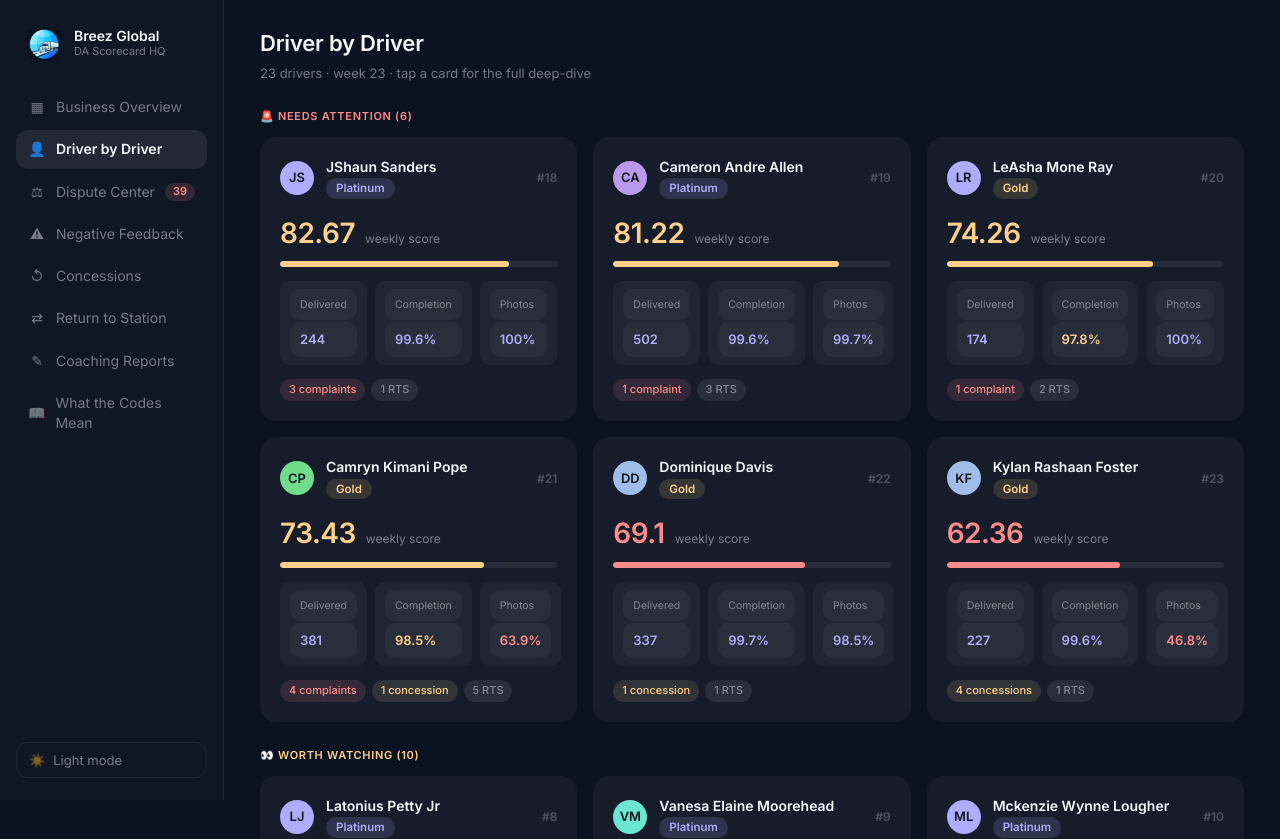
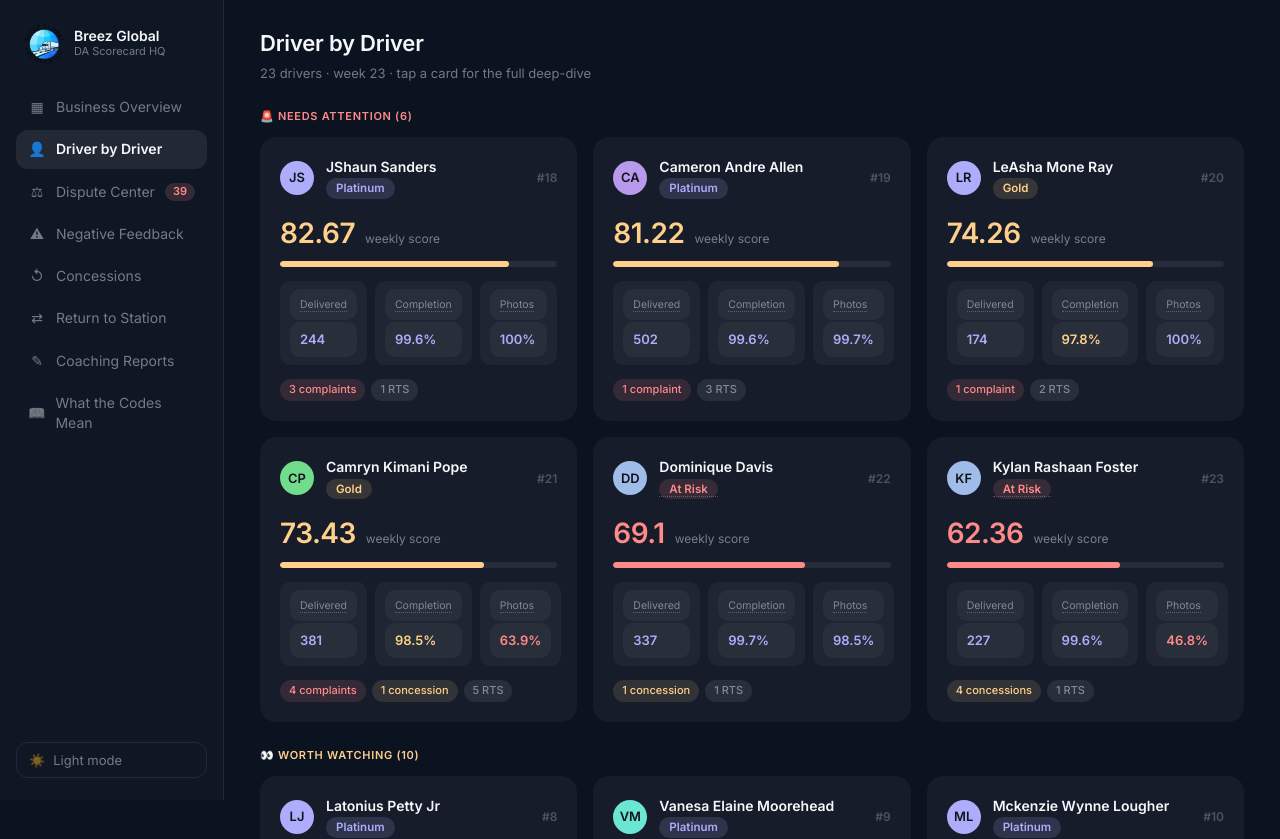
Before and after one commit to breez-ai-global/DAScoreCardHQ, a Next.js app: page /drivers in a window 1280 px wide. Shown: the top 839 px of the page. Built offline with nearby package versions, Linux system fonts and the light colour scheme.

Commit message:
v4: reports ledger + signing builder, signable report view, drivers grid w/ honest tiers + tooltips, deep-dive daily filter

```diff
--- a/app/coaching/page.js
+++ b/app/coaching/page.js
@@ -1,6 +1,7 @@
 import { Suspense } from "react";
 import Shell from "../../components/Shell";
 import CoachingBuilder from "../../components/CoachingBuilder";
+import ReportsList from "../../components/ReportsList";
 import { loadData, latestWeek, driversForWeek, driverEvents, pick } from "../../lib/data";
 
 export const dynamic = "force-static";
@@ -57,11 +58,13 @@ export default function CoachingPage() {
     <Shell>
       <h1 className="page-title">Coaching Reports</h1>
       <p className="page-sub">
-        Build a coaching report, warning, or success plan — then share it as a link or print it.
+        Build a coaching report, warning, or success plan — sign it as manager, then send the link
+        to the DA to e-sign.
       </p>
       <Suspense>
         <CoachingBuilder drivers={options} />
       </Suspense>
+      <ReportsList />
     </Shell>
   );
 }
--- a/app/drivers/page.js
+++ b/app/drivers/page.js
@@ -1,13 +1,14 @@
 import Link from "next/link";
 import Shell from "../../components/Shell";
 import Avatar from "../../components/Avatar";
+import Term from "../../components/Term";
 import {
   loadData,
   latestWeek,
   driversForWeek,
   rankScore,
   fmt,
-  tierClass,
+  effectiveTier,
 } from "../../lib/data";
 import { scoreBand } from "../../lib/insights";
 
@@ -22,7 +23,17 @@ function DriverCard({ d, rank }) {
         <Avatar name={d.name} size={34} />
         <div>
           <div className="nm">{d.name}</div>
-          {d.tierText && <span className={`pill ${tierClass(d.tierText)}`}>{d.tierText}</span>}
+          {(() => {
+            const t = effectiveTier(d);
+            if (!t.label) return null;
+            return t.amazon ? (
+              <span className="term" tabIndex={0} data-tip={`Amazon's official tier is ${t.amazon}, but this overall score is in the red — treat as At Risk.`}>
+                <span className={`pill ${t.cls}`}>{t.label}</span>
+              </span>
+            ) : (
+              <span className={`pill ${t.cls}`}>{t.label}</span>
+            );
+          })()}
         </div>
         <span className="rank">#{rank}</span>
       </div>
@@ -39,17 +50,17 @@ function DriverCard({ d, rank }) {
 
       <div className="mini">
         <div>
-          <div className="k">Delivered</div>
+          <div className="k"><Term k="Delivered">Delivered</Term></div>
           <div className="v">{fmt(d.delivered)}</div>
         </div>
         <div>
-          <div className="k">Completion</div>
+          <div className="k"><Term k="Completion">Completion</Term></div>
           <div className="v" style={{ color: d.dcr !== null && d.dcr < 99 ? "var(--amber)" : undefined }}>
             {d.dcr !== null ? d.dcr + "%" : "—"}
           </div>
         </div>
         <div>
-          <div className="k">Photos</div>
+          <div className="k"><Term k="Photos">Photos</Term></div>
           <div className="v" style={{ color: d.pod !== null && d.pod < 98 ? "var(--red)" : undefined }}>
             {d.pod !== null ? d.pod + "%" : "—"}
           </div>
```
